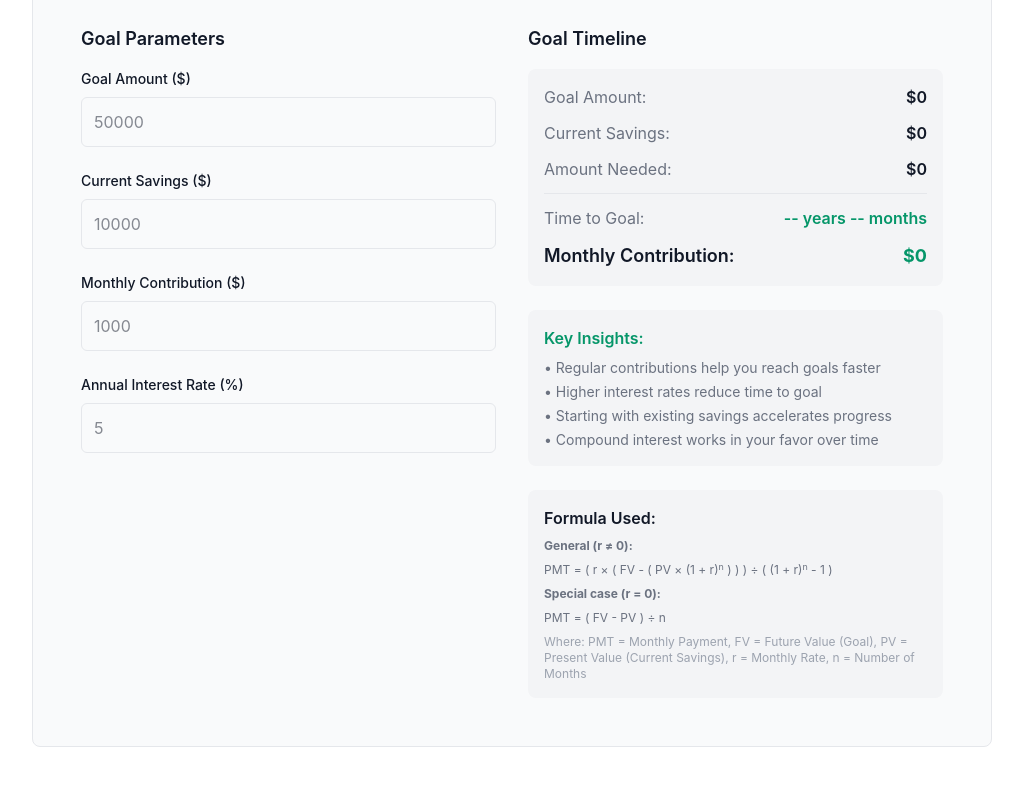
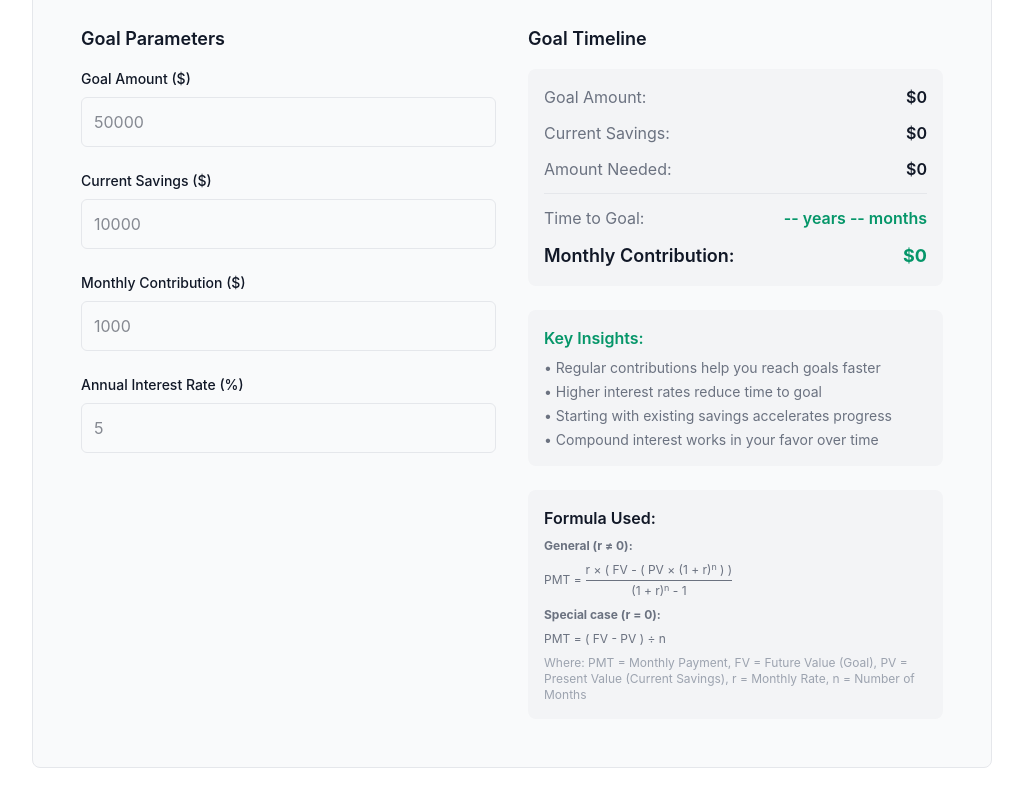
Before and after one commit to samuel-kar/invest-ed, a React (Vite) app in the folder frontend/: page /savings/savings-goal in a window 1280 px wide. Shown: the part 382-1182 px from the top of the page, without its empty margins (256-1279 px from the left). Before the commit the page ends 1161 px from the top, so only its background shows below. Built offline with nearby package versions, Linux system fonts and the light colour scheme.

Commit message:
change formula used on new route

```diff
--- a/frontend/src/routes/savings/savings-goal.tsx
+++ b/frontend/src/routes/savings/savings-goal.tsx
@@ -237,8 +237,16 @@ function SavingsGoalPage() {
                   <strong>General (r ≠ 0):</strong>
                 </p>
                 <p className="mb-2">
-                  PMT = ( r × ( FV - ( PV × (1 + r)<sup>n</sup> ) ) ) ÷ ( (1 +
-                  r)<sup>n</sup> - 1 )
+                  PMT =
+                  <span className="inline-block align-middle mx-1">
+                    <span className="block text-center border-b border-current pb-0.5">
+                      r × ( FV - ( PV × (1 + r)<sup>n</sup> ) )
+                    </span>
+                    <span className="block text-center pt-0.5">
+                      (1 + r)
+                      <sup>n</sup> - 1
+                    </span>
+                  </span>
                 </p>
                 <p className="mb-2">
                   <strong>Special case (r = 0):</strong>
```
